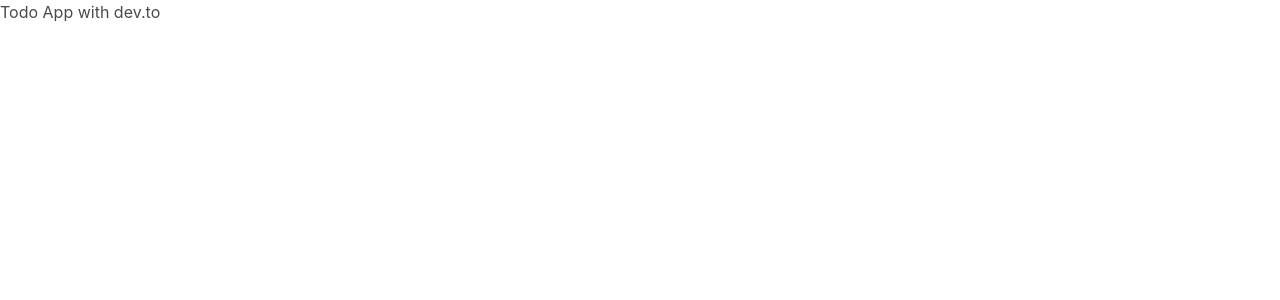
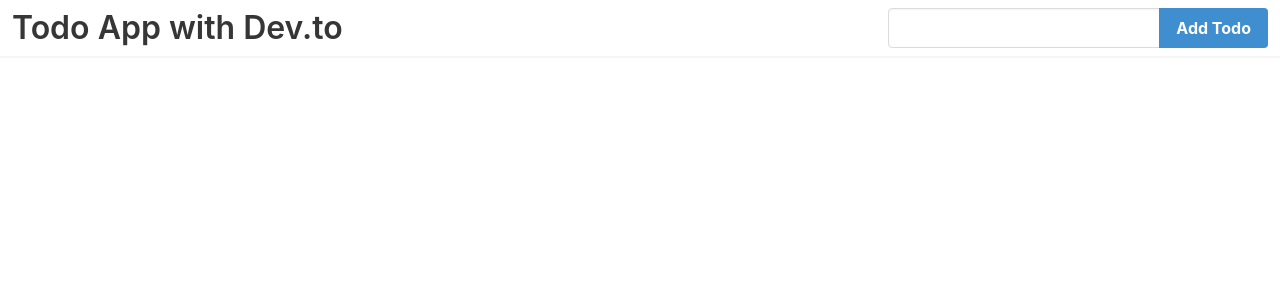
Before and after one commit to m6code/to-do-apps-reactjs, a React (Create React App) app in the folder todo-dev_to/: page / in a window 1280 px wide. Shown: the top 300 px of the page. Built offline with nearby package versions, Linux system fonts and the light colour scheme.

Commit message:
Add a navbar

```diff
--- a/todo-dev_to/src/App.js
+++ b/todo-dev_to/src/App.js
@@ -1,9 +1,10 @@
 import React from 'react';
+import Navbar from './components/navbar';
 
 function App() {
   return (
     <div>
-      <h1>Todo App with dev.to</h1>
+      <Navbar/>
     </div>
   );
 }
--- /dev/null
+++ b/todo-dev_to/src/components/navbar.js
@@ -0,0 +1,36 @@
+import React from 'react'
+
+export default function Navbar() {
+    return (
+        <div className="navbar has-shadow">
+            <div className="navbar-brand">
+                <div className="navbar-item">
+                    <p className="title">Todo App with Dev.to</p>
+                </div>
+                <a role="button" className="navbar-burger burger" aria-label="menu" aria-expanded="false" data-target="navbarBasicExample">
+                    <span aria-hidden="true"></span>
+                    <span aria-hidden="true"></span>
+                    <span aria-hidden="true"></span>
+                </a>
+            </div>
+
+
+            <div className="navbar-menu">
+                <div className="navbar-end">
+                    <div className="navbar-item">
+                        <div className="field has-addons">
+                            <p className="control is-expanded">
+                                <input type="text" className="input" />
+                            </p>
+                            <p className="control">
+                                <button className="button is-info has-text-weight-bold">
+                                    Add Todo
+                                </button>
+                            </p>
+                        </div>
+                    </div>
+                </div>
+            </div>
+        </div>
+    )
+}
```
